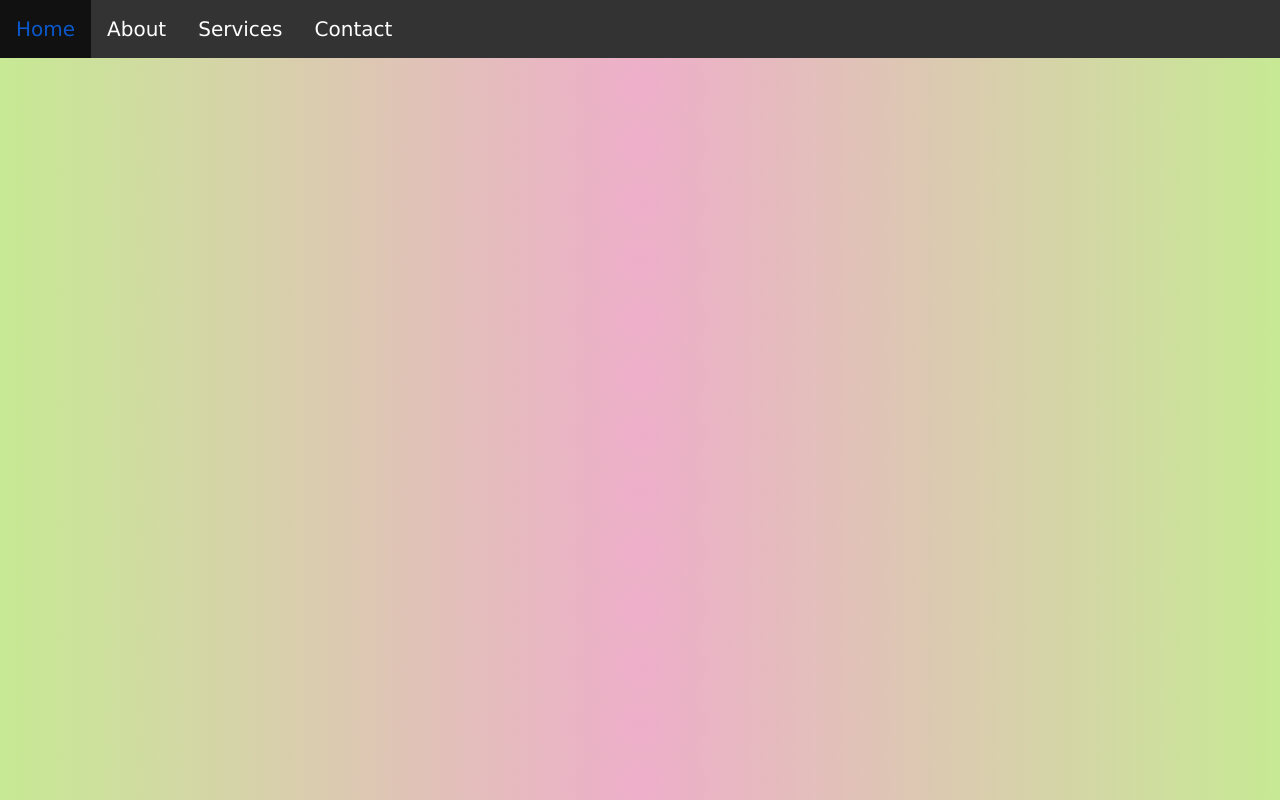
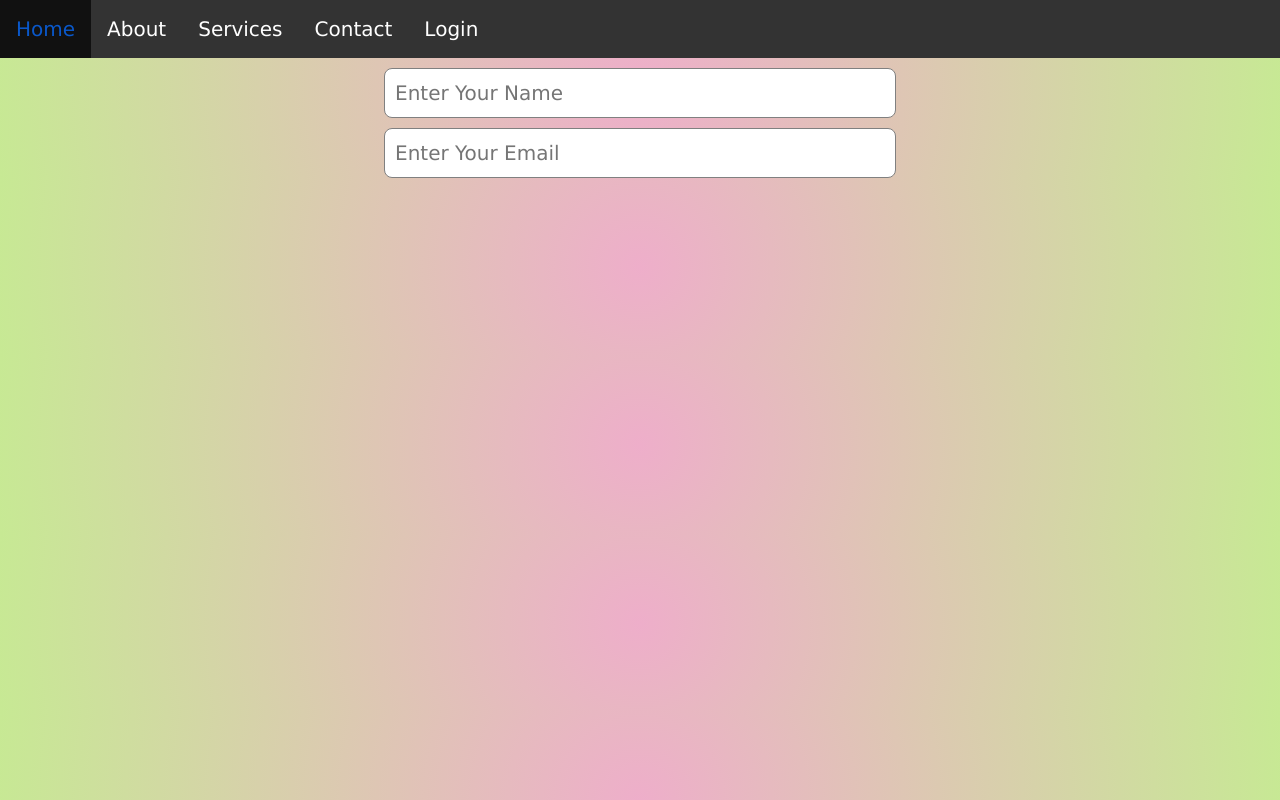
Before and after one commit to mrsamia/react_practice_3, a React (Create React App) app: page /Login in a window 1280 px wide. Built offline with nearby package versions, Linux system fonts and the light colour scheme.

Commit message:
SRM | inputComponent

```diff
--- a/src/Components/Pages/About.js
+++ b/src/Components/Pages/About.js
@@ -1,24 +1,36 @@
-import React from 'react';
+import React, { useState } from 'react';
 
 function About(props) {
 
-    const AccordionData = {
-        title: "Section 1",
-        description: "Lorem Ipsum s About Page Lorem Ipsum s About Page "
-    }
+    // const AccordionData = {
+    //     title: "Section 1",
+    //     description: "Lorem Ipsum s About Page Lorem Ipsum s About Page "
+    // }
 
     // const { title, description } = AccordionData;
+
+    const [name, setName] = useState({
+        title: "Section 1",
+        description: "Lorem Ipsum s About Page Lorem Ipsum s About Page ",
+        a:"+",
+
+    })
+
+    const change = () => {
+        setName({ ...name, a: "-" })
+
+    }
 
     return (
         <div>
 
             <div className='accordion'>
                 <div className='accordion-item'>
-                    <div className='accordion-title'>
-                    <div>{AccordionData.title}</div>
-                    <div>+</div>
+                    <div className='accordion-title' onClick={change}>
+                        <div>{name.title}</div>
+                        <div>{name.a}</div>
                     </div>
-                    <div className='accordion-content'>{AccordionData.description}</div>
+                    <div className='accordion-content'>{name.description}</div>
                 </div>
             </div>
         </div>
--- /dev/null
+++ b/src/Components/Pages/Login.js
@@ -0,0 +1,13 @@
+import React from 'react';
+import Input from '../SingleCompnt/Input';
+
+function Login(props) {
+    return (
+        <div>
+            <Input  name='username' placeholder="Enter Your Name"/>
+            <Input  name='email' placeholder="Enter Your Email"/>
+        </div>
+    );
+}
+
+export default Login;
--- a/src/Components/Routing/Nav.js
+++ b/src/Components/Routing/Nav.js
@@ -10,6 +10,7 @@ function Nav(props) {
                 <li><Link to="/About">About</Link></li>
                 <li><Link to="/Services">Services</Link></li>
                 <li><Link to="/Contact">Contact</Link></li>
+                <li><Link to="/Login">Login</Link></li>
             </ul>
 
 
--- a/src/Components/Routing/Routing.js
+++ b/src/Components/Routing/Routing.js
@@ -4,6 +4,7 @@ import Home from '../Pages/Home';
 import About from '../Pages/About';
 import Services from '../Pages/Services';
 import Contact from '../Pages/Contact';
+import Login from '../Pages/Login';
 
 function Routing(props) {
     return (
@@ -13,6 +14,7 @@ function Routing(props) {
             <Route path="/About" element={<About/>}/>
             <Route path="/Services" element={<Services/>}/>
             <Route path="/Contact" element={<Contact/>}/>
+            <Route path="/Login" element={<Login/>}/>
             </Routes>
 
         </div>
--- /dev/null
+++ b/src/Components/SingleCompnt/Input.js
@@ -0,0 +1,12 @@
+import React from 'react';
+import '../../Style/input.css';
+
+function Input(props) {
+    return (
+        <div>
+            <input className='field_body' name={props.name} placeholder={props.placeholder}/>
+        </div>
+    );
+}
+
+export default Input;
--- /dev/null
+++ b/src/Style/input.css
@@ -0,0 +1,8 @@
+.field_body{
+    width: 40%;
+    height: 50px;
+    border-radius: 8px;
+    border: 1px solid gray;
+    padding-left: 10px;
+    margin-top: 10px;
+}
```
